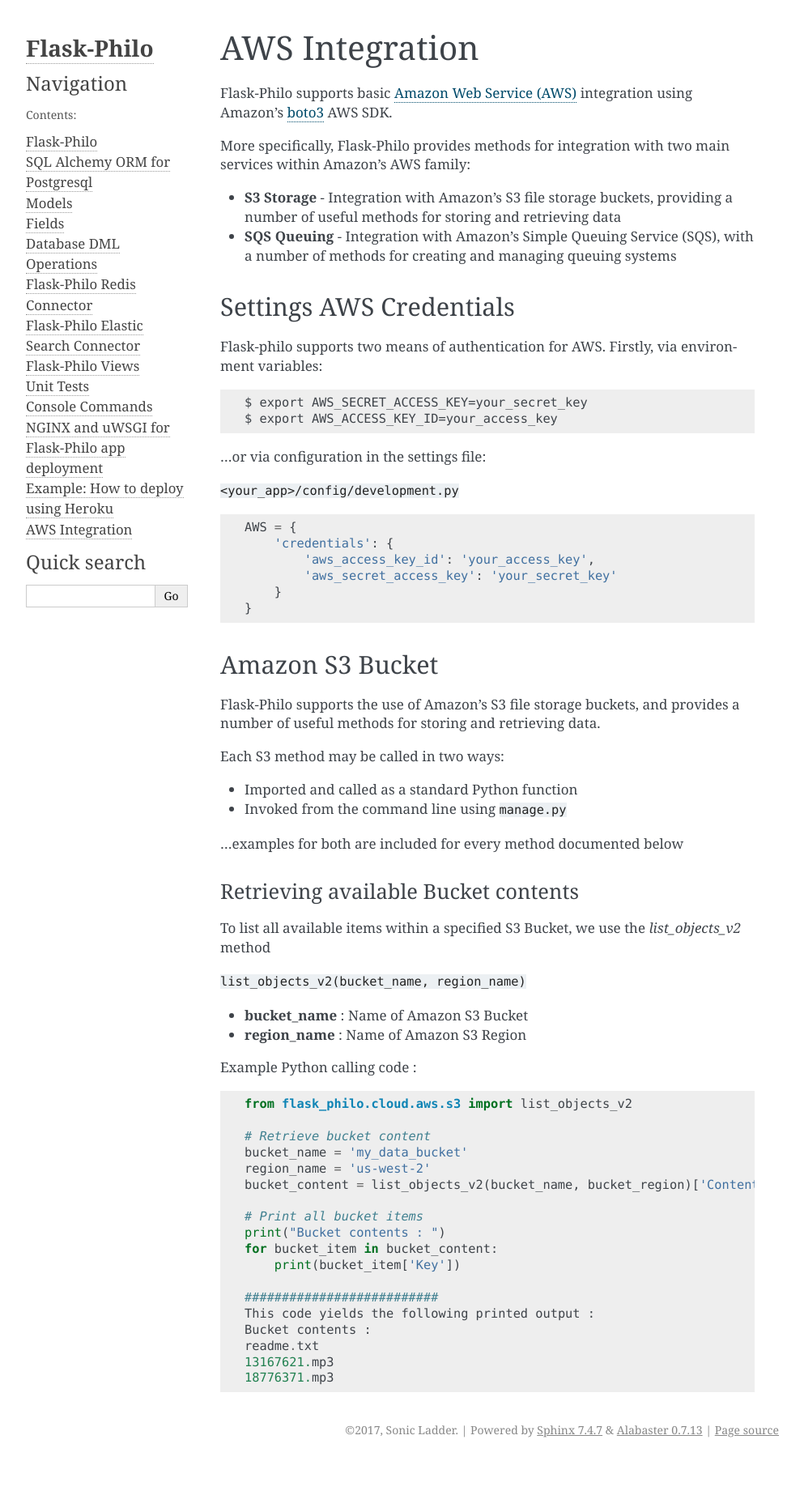
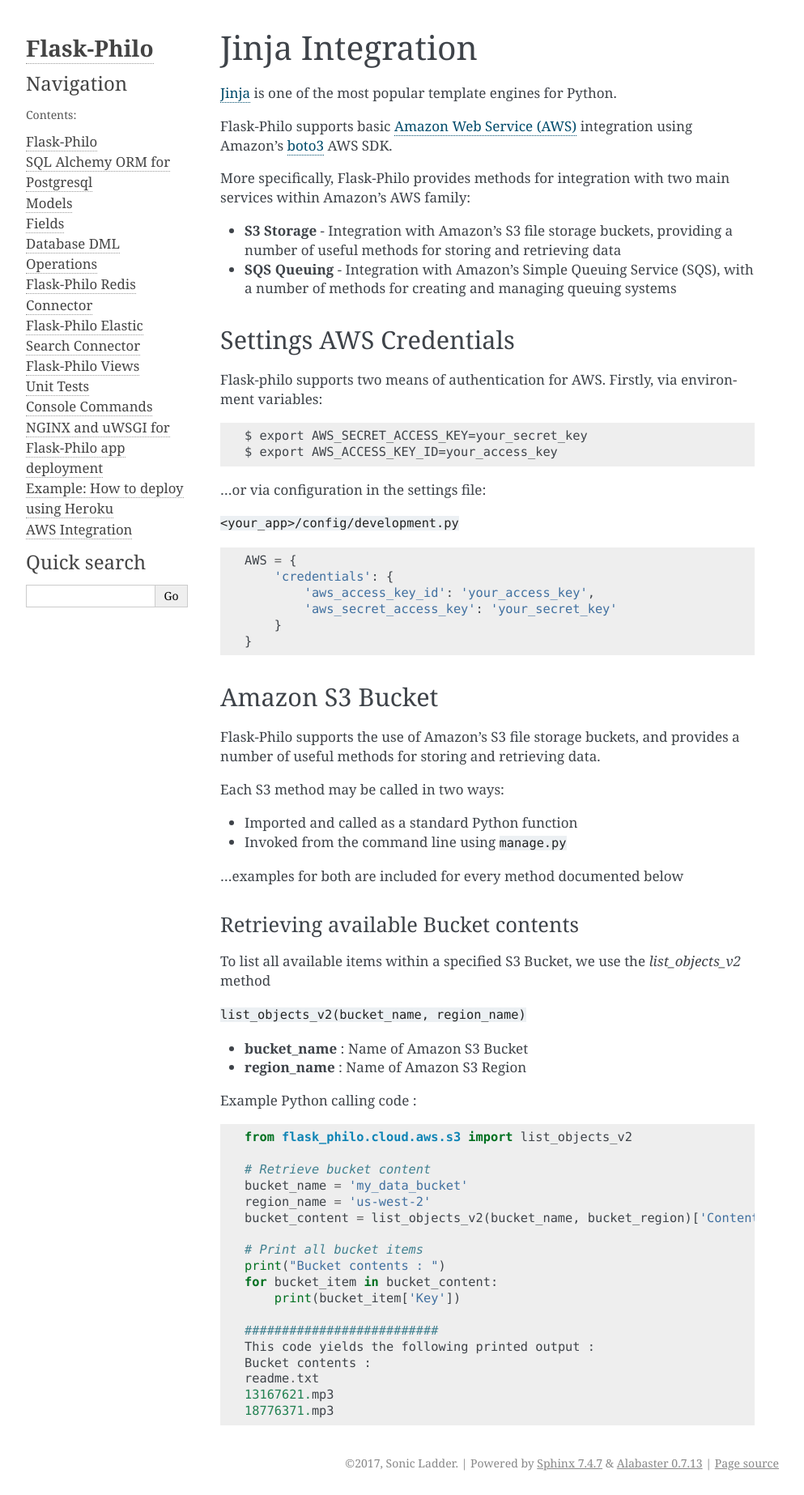
Before and after one commit to fenderdigital/flask-philo, a Sphinx documentation site: the page built from documentation/source/etc/jinja.rst, in a window 1280 px wide. Shown: the whole page at 81% size, without its empty margins (148-1141 px from the left). Built offline with Sphinx 7.4.7, drawn with Linux system fonts in a browser that asks for light colours; pages that are not in the unit, such as notebooks, are missing from menus; before the commit the page ends 1805 px from its top, so only the background shows below that.

Commit message:
Jinja Docs

```diff
--- a/documentation/source/etc/jinja.rst
+++ b/documentation/source/etc/jinja.rst
@@ -1,5 +1,7 @@
-AWS Integration
+Jinja Integration
 =======================
+
+`Jinja <http://jinja.pocoo.org/>`_ is one of the most popular template engines for Python.
 
 Flask-Philo supports basic `Amazon Web Service (AWS) <https://aws.amazon.com/>`_ integration
 using Amazon's `boto3 <https://pypi.python.org/pypi/boto3>`_ AWS SDK.
```
